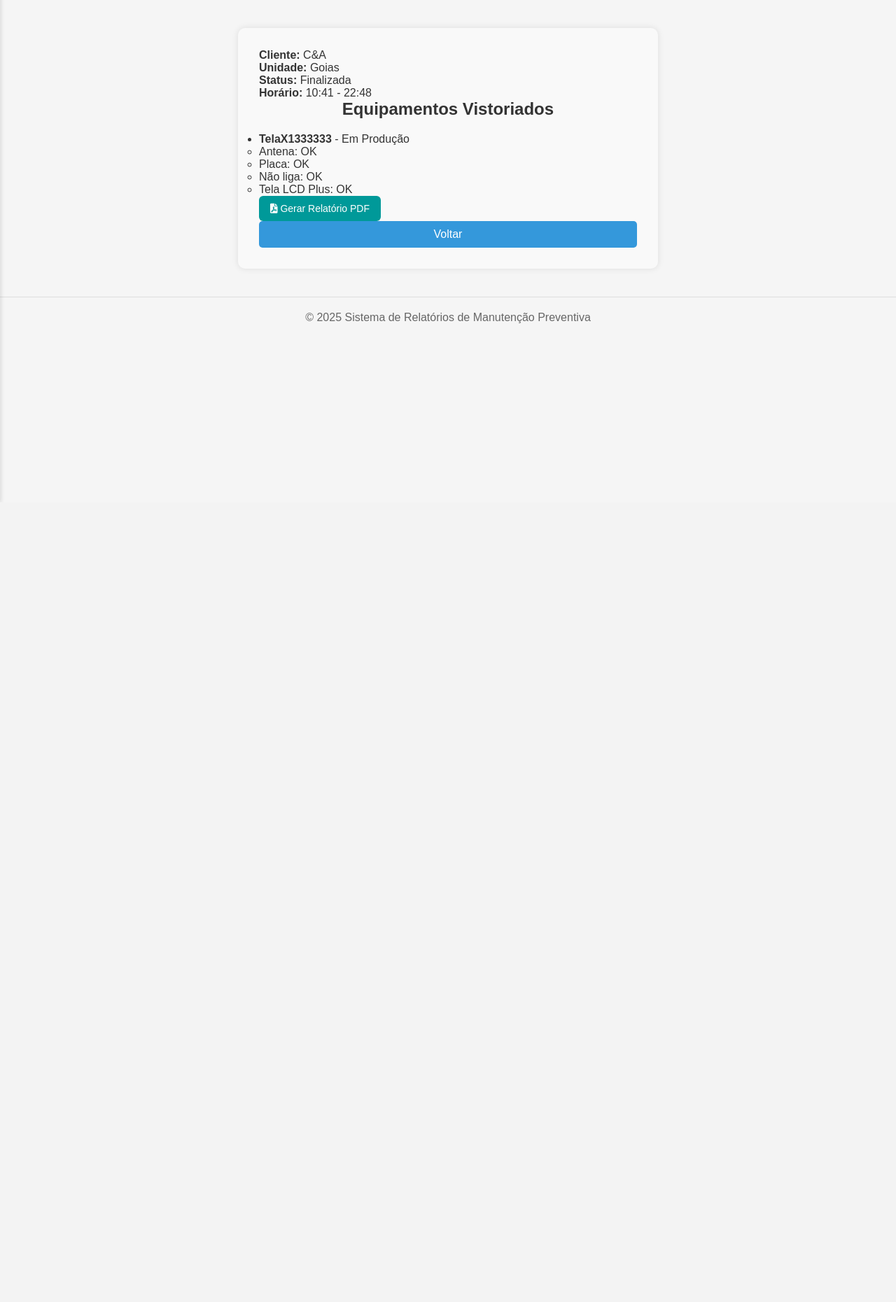
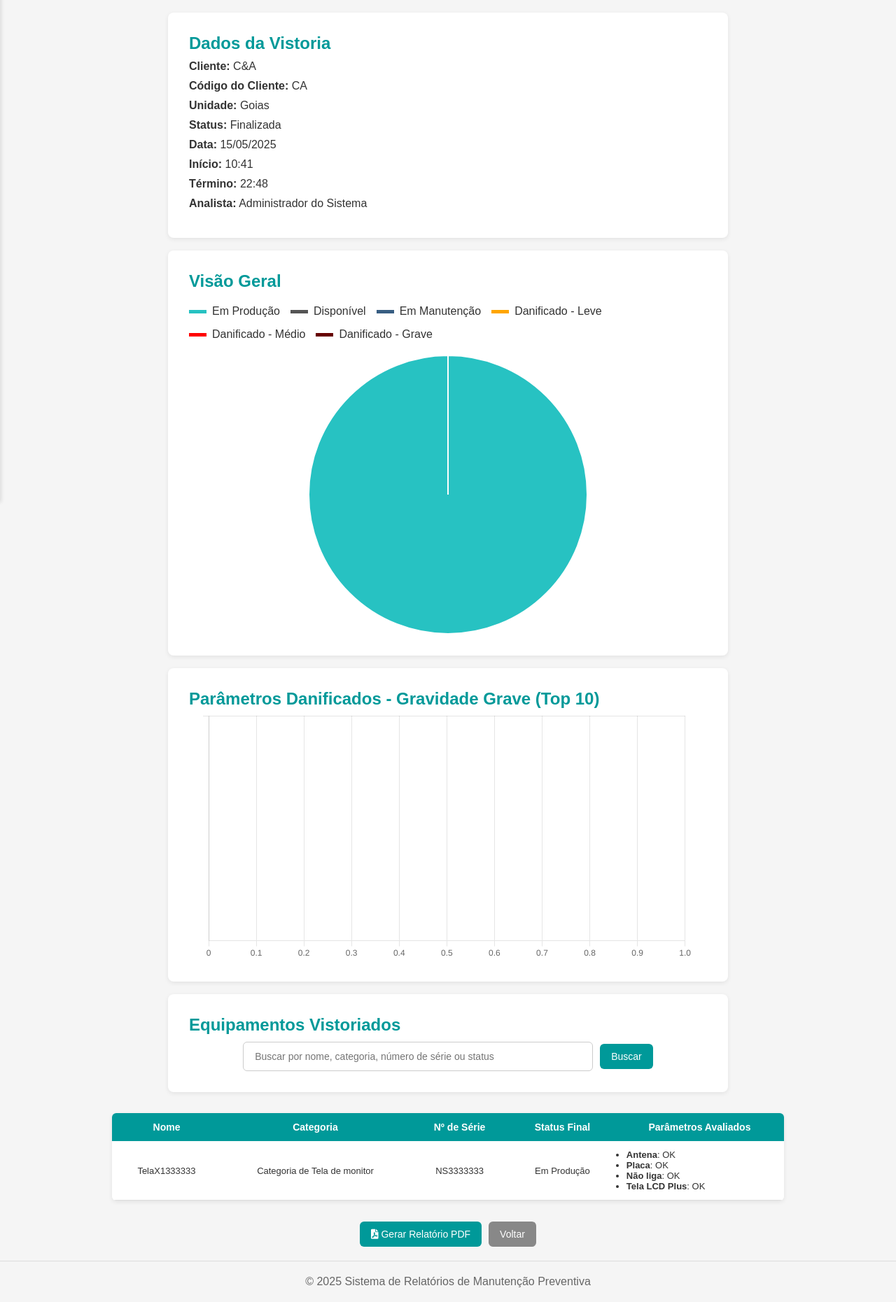
Before and after one commit to aacobos/Proxion, a Django app: page /vistorias/31/ in a window 1280 px wide. Shown: the part 82-1943 px from the top of the page at 70% size. Before the commit the page ends 798 px from the top, so only its background shows below. Run offline with Django 5.2, Linux system fonts and the light colour scheme; data comes from the database, SQL or seed files in the repository; both versions use the stored data as it was after the commit.

Commit message:
App Vistorias: Melhorias feitas no template detalhes_vitoria_html

```diff
--- a/static/css/global.css
+++ b/static/css/global.css
@@ -502,6 +502,10 @@ button:hover {
     color: var(--primary-color);
 }
 
+.card-form p{
+    margin-bottom: 10px;
+}
+
 .form-group {
     margin-bottom: 20px;
 }
@@ -549,3 +553,28 @@ button:hover {
     justify-content: center;
     margin-top: 20px;
 }
+
+
+/* ======= LEGENDA PARA GRÁFICOS ======= */
+.section-container {
+    max-width: 800px;
+    margin: 0 auto;
+    padding: 0 15px;
+}
+.chart-legend {
+    display: flex;
+    flex-wrap: wrap;
+    gap: 15px;
+    margin: 20px 0;
+}
+
+.chart-legend-item {
+    display: flex;
+    align-items: center;
+    gap: 8px;
+}
+
+.chart-legend-color {
+    width: 25px;
+    height: 5px;
+}
--- a/vistorias/templates/vistorias/detalhes_vistoria.html
+++ b/vistorias/templates/vistorias/detalhes_vistoria.html
@@ -1,53 +1,185 @@
 {% extends 'base.html' %}
 {% load static %}
 
-{% block extrahead %}
-    <link rel="stylesheet" href="{% static 'css/usuario.css' %}">
-{% endblock %}
-
-{% block title %}
-    Detalhes da Vistoria
-{% endblock %}
+{% block title %}Detalhes da Vistoria{% endblock %}
 
 {% block header %}
 <h1>Detalhes da Vistoria</h1>
 {% endblock %}
 
 {% block content %}
-<div class="form-container">
-    <p><strong>Cliente:</strong> {{ vistoria.cliente }}</p>
+<br>
+<div class="card-form">
+    <h2>Dados da Vistoria</h2>
+    <p><strong>Cliente:</strong> {{ vistoria.cliente.nome_fantasia }}</p>
+    <p><strong>Código do Cliente:</strong> {{ vistoria.cliente.sigla|default:"-" }}</p>
     <p><strong>Unidade:</strong> {{ vistoria.unidade }}</p>
     <p><strong>Status:</strong> {{ vistoria.get_status_display }}</p>
-    <p><strong>Horário:</strong> {{ vistoria.horario_inicio }} - {{ vistoria.horario_fim }}</p>
+    <p><strong>Data:</strong> {{ vistoria.data|date:"d/m/Y" }}</p>
+    <p><strong>Início:</strong> {{ vistoria.horario_inicio }}</p>
+    <p><strong>Término:</strong> {{ vistoria.horario_fim|default:"-" }}</p>
+    <p><strong>Analista:</strong> {{ vistoria.realizada_por.nome_completo|default:"-" }}</p>
+</div>
 
-    <h2>Equipamentos Vistoriados</h2>
-    <ul>
+<br>
+<div class="card-form">
+    <h2>Visão Geral</h2>
+    <div class="chart-legend">
+        <div class="chart-legend-item"><div class="chart-legend-color" style="background-color:#27c2c2;"></div>Em Produção</div>
+        <div class="chart-legend-item"><div class="chart-legend-color" style="background-color:#555;"></div>Disponível</div>
+        <div class="chart-legend-item"><div class="chart-legend-color" style="background-color:#385e82;"></div>Em Manutenção</div>
+        <div class="chart-legend-item"><div class="chart-legend-color" style="background-color:orange;"></div>Danificado - Leve</div>
+        <div class="chart-legend-item"><div class="chart-legend-color" style="background-color:red;"></div>Danificado - Médio</div>
+        <div class="chart-legend-item"><div class="chart-legend-color" style="background-color:#660000;"></div>Danificado - Grave</div>
+    </div>
+
+    <div style="max-width: 400px; margin: 0 auto;">
+        <canvas id="graficoVistoriaPizza"></canvas>
+    </div>
+</div>
+
+<br>
+
+<div class="card-form">
+    <h2>Parâmetros Danificados - Gravidade Grave (Top 10)</h2>
+    <div style="max-width: 700px; margin: 0 auto;">
+        <canvas id="graficoParametrosGraves"></canvas>
+    </div>
+</div>
+
+<br>
+
+<!-- FILTRO DE BUSCA -->
+<div class="card-form">
+    <div class="top-bar" style="margin: 0;">
+        <div class="left-actions">
+            <h2 style="margin: 0;">Equipamentos Vistoriados</h2>
+        </div>
+
+        <form method="get" action="" class="center-search">
+            <input type="text" name="q" value="{{ termo_busca|default:'' }}" placeholder="Buscar por nome, categoria, número de série ou status">
+            <button type="submit" class="btn">Buscar</button>
+        </form>
+    </div>
+</div>
+
+<!-- TABELA -->
+<div class="table-wrapper">
+    <table>
+        <thead>
+            <tr>
+                <th>Nome</th>
+                <th>Categoria</th>
+                <th>Nº de Série</th>
+                <th>Status Final</th>
+                <th>Parâmetros Avaliados</th>
+            </tr>
+        </thead>
+        <tbody>
             {% for item in equipamentos %}
-            <li>
-                <strong>{{ item.equipamento.nome }}</strong> - {{ item.get_status_final_display }}
-                <ul>
+            <tr>
+                <td>{{ item.equipamento.nome }}</td>
+                <td>{{ item.equipamento.categoria.nome|default:"-" }}</td>
+                <td>{{ item.equipamento.numero_serie }}</td>
+                <td>{{ item.get_status_final_display }}</td>
+                <td>
+                    <ul style="text-align: left;">
                         {% for avaliacao in item.avaliacoes.all %}
                         <li>
-                            {{ avaliacao.parametro.nome }}:
+                            <strong>{{ avaliacao.parametro.nome }}</strong>:
                             {{ avaliacao.get_situacao_display }}
-                            {% if avaliacao.situacao == "danificado" and avaliacao.gravidade %}
-                                - Gravidade: {{ avaliacao.get_gravidade_display }}
+                            {% if avaliacao.situacao == "danificado" and avaliacao.gravidade %} -
+                                Gravidade: {{ avaliacao.get_gravidade_display }}
                             {% endif %}
-                            {% if avaliacao.observacoes %}
-                                - {{ avaliacao.observacoes }}
+                            {% if avaliacao.observacoes %} -
+                                {{ avaliacao.observacoes }}
                             {% endif %}
                         </li>
                         {% endfor %}
                     </ul>
-            </li>
+                </td>
+            </tr>
+            {% empty %}
+            <tr>
+                <td colspan="5">Nenhum equipamento vistoriado encontrado.</td>
+            </tr>
             {% endfor %}
-    </ul>
+        </tbody>
+    </table>
+</div>
+
+<div class="form-actions" style="text-align: center;">
     <a href="{% url 'vistorias:gerar_relatorio' vistoria.id %}" target="_blank" class="btn btn-primary">
         <i class="fas fa-file-pdf"></i> Gerar Relatório PDF
     </a>
+    <a href="{% url 'vistorias:listar_vistorias' %}" class="btn btn-secondary">Voltar</a>
+</div>
 
-    <a href="{% url 'vistorias:listar_vistorias' %}">
-        <button type="button">Voltar</button>
-    </a>
-</div>
+<script src="https://cdn.jsdelivr.net/npm/chart.js"></script>
+<script>
+    // Gráfico Pizza - Visão Geral
+    const ctxPizza = document.getElementById('graficoVistoriaPizza').getContext('2d');
+    new Chart(ctxPizza, {
+        type: 'pie',
+        data: {
+            labels: {{ grafico_labels|safe }},
+            datasets: [{
+                data: {{ grafico_dados|safe }},
+                backgroundColor: ['#27c2c2','#555','#385e82','orange','red','#660000'],
+                borderColor: '#fff',
+                borderWidth: 2
+            }]
+        },
+        options: {
+            responsive: true,
+            plugins: {
+                legend: { display: false },
+                tooltip: {
+                    callbacks: {
+                        label: function(context) {
+                            return `${context.label}: ${context.parsed} equipamento(s)`;
+                        }
+                    }
+                }
+            }
+        }
+    });
+
+    // Gráfico Barras - Parâmetros Danificados Gravidade Grave (Top 10)
+    const ctxBar = document.getElementById('graficoParametrosGraves').getContext('2d');
+    new Chart(ctxBar, {
+        type: 'bar',
+        data: {
+            labels: {{ parametros_graves_labels|safe }},
+            datasets: [{
+                label: 'Quantidade de Ocorrências',
+                data: {{ parametros_graves_dados|safe }},
+                backgroundColor: 'rgba(102, 0, 0, 0.7)',
+                borderColor: 'rgba(102, 0, 0, 1)',
+                borderWidth: 1
+            }]
+        },
+        options: {
+            indexAxis: 'y',
+            responsive: true,
+            scales: {
+                x: {
+                    beginAtZero: true,
+                    precision: 0,
+                    stepSize: 1
+                }
+            },
+            plugins: {
+                legend: { display: false },
+                tooltip: {
+                    callbacks: {
+                        label: function(context) {
+                            return `${context.parsed.x} ocorrência(s)`;
+                        }
+                    }
+                }
+            }
+        }
+    });
+</script>
 {% endblock %}
--- a/vistorias/views.py
+++ b/vistorias/views.py
@@ -14,6 +14,8 @@ from django.conf import settings
 
 from django.db.models import Count
 
+from collections import Counter
+
 from django.db.models import Q
 
 def listar_vistorias(request):
@@ -21,7 +23,7 @@ def listar_vistorias(request):
 
     vistorias = Vistoria.objects.annotate(
         qtd_equipamentos=Count('equipamentos_vistoriados')
-    )
+    ).order_by('-data', '-criado_em')
 
     if termo:
         vistorias = vistorias.filter(
@@ -55,6 +57,7 @@ def criar_vistoria(request):
 from django.http import JsonResponse
 from clientes.models import Cliente
 
+
 def dados_cliente_ajax(request):
     cliente_id = request.GET.get('cliente_id')
     data = {'unidade': '', 'sigla': ''}
@@ -66,7 +69,6 @@ def dados_cliente_ajax(request):
         except Cliente.DoesNotExist:
             pass
     return JsonResponse(data)
-
 
 
 def excluir_vistoria(request, vistoria_id):
@@ -174,12 +176,81 @@ def finalizar_vistoria(request, vistoria_id):
     messages.success(request, 'Vistoria finalizada com sucesso.')
     return redirect('vistorias:listar_vistorias')
 
+
+from django.shortcuts import render, get_object_or_404
+from collections import Counter
+from .models import Vistoria, VistoriaEquipamento, AvaliacaoParametro
+
+from collections import Counter
+from django.db.models import Q
+
 def detalhes_vistoria(request, vistoria_id):
     vistoria = get_object_or_404(Vistoria, id=vistoria_id)
-    equipamentos = vistoria.equipamentos_vistoriados.all()
+
+    termo_busca = request.GET.get('q', '')
+
+    equipamentos = vistoria.equipamentos_vistoriados.select_related(
+        'equipamento__categoria'
+    ).prefetch_related('avaliacoes', 'avaliacoes__parametro')
+
+    # Filtro por nome, categoria, número de série ou status
+    if termo_busca:
+        equipamentos = equipamentos.filter(
+            Q(equipamento__nome__icontains=termo_busca) |
+            Q(equipamento__categoria__nome__icontains=termo_busca) |
+            Q(equipamento__numero_serie__icontains=termo_busca) |
+            Q(status_final__icontains=termo_busca)
+        )
+
+    # Ordenação por nome do equipamento
+    equipamentos = sorted(equipamentos, key=lambda x: x.equipamento.nome.lower())
+
+    # Contadores para gráfico geral
+    status_counter = Counter()
+    gravidade_counter = Counter()
+
+    # Contador para parâmetros danificados gravemente
+    parametros_graves_counter = Counter()
+
+    for eq in equipamentos:
+        status = eq.status_final
+        if status == 'danificado':
+            for av in eq.avaliacoes.all():
+                if av.situacao == 'danificado':
+                    if av.gravidade:
+                        gravidade_counter[av.gravidade] += 1
+                        if av.gravidade == 'grave':
+                            parametros_graves_counter[av.parametro.nome] += 1
+        else:
+            status_counter[status] += 1
+
+    # Dados do gráfico de pizza (visão geral)
+    grafico_labels = [
+        'Em Produção', 'Disponível', 'Em Manutenção',
+        'Danificado - Leve', 'Danificado - Médio', 'Danificado - Grave',
+    ]
+    grafico_dados = [
+        status_counter.get('em_producao', 0),
+        status_counter.get('disponivel', 0),
+        status_counter.get('em_manutencao', 0),
+        gravidade_counter.get('leve', 0),
+        gravidade_counter.get('medio', 0),
+        gravidade_counter.get('grave', 0),
+    ]
+
+    # Preparar dados para gráfico de barras (10 parâmetros graves principais)
+    parametros_graves_ordenados = parametros_graves_counter.most_common(10)
+    parametros_graves_labels = [p[0] for p in parametros_graves_ordenados]
+    parametros_graves_dados = [p[1] for p in parametros_graves_ordenados]
+
     return render(request, 'vistorias/detalhes_vistoria.html', {
         'vistoria': vistoria,
-        'equipamentos': equipamentos
+        'equipamentos': equipamentos,
+        'grafico_labels': grafico_labels,
+        'grafico_dados': grafico_dados,
+        'termo_busca': termo_busca,
+        'parametros_graves_labels': parametros_graves_labels,
+        'parametros_graves_dados': parametros_graves_dados,
     })
 
 # Gerar Relatório
```
Also changed, not shown: vistorias/templates/vistorias/listar_vistorias.html (+6 -2 lines), db.sqlite3. Lines whose indentation alone changed are shown as unchanged.
